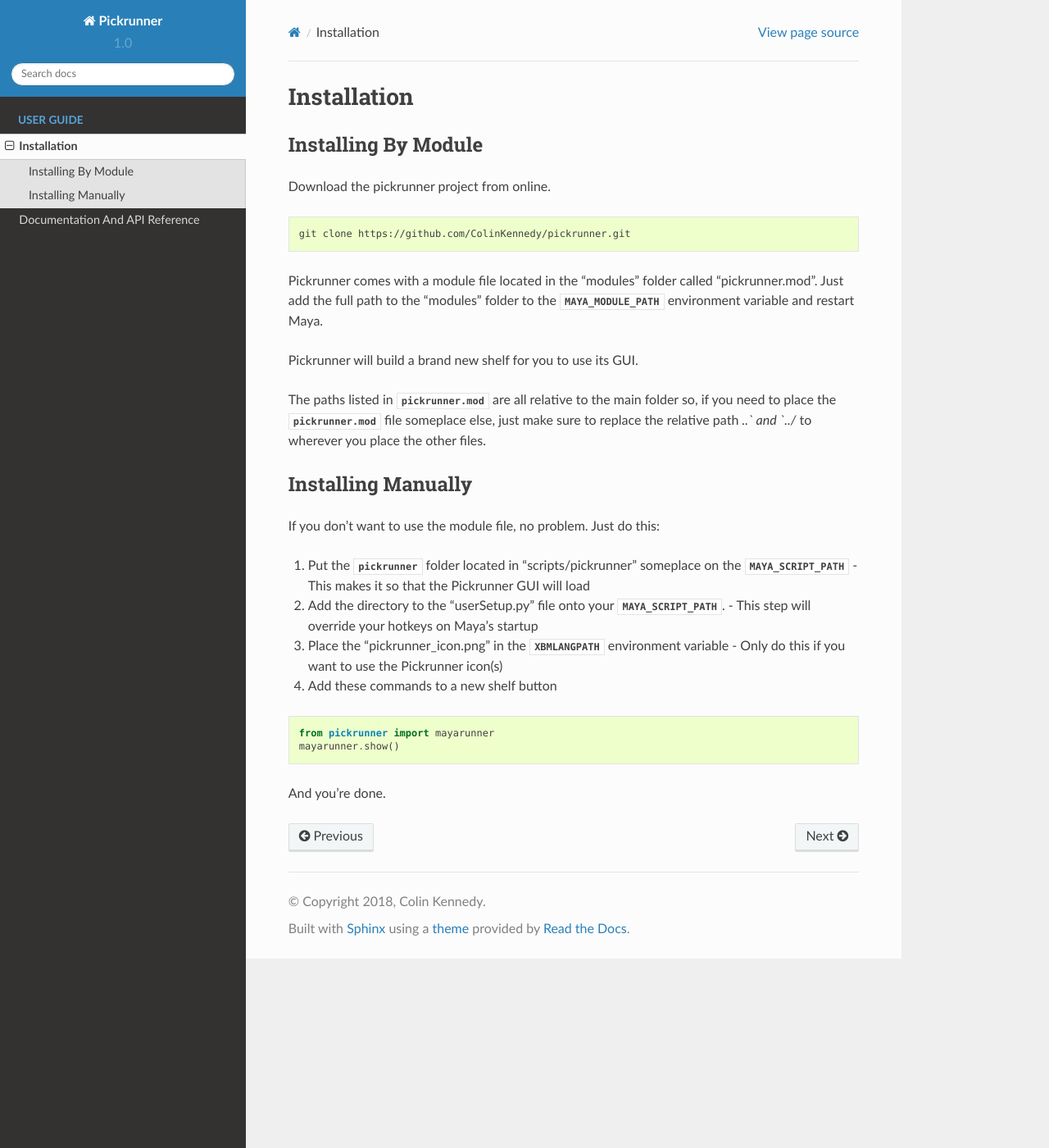
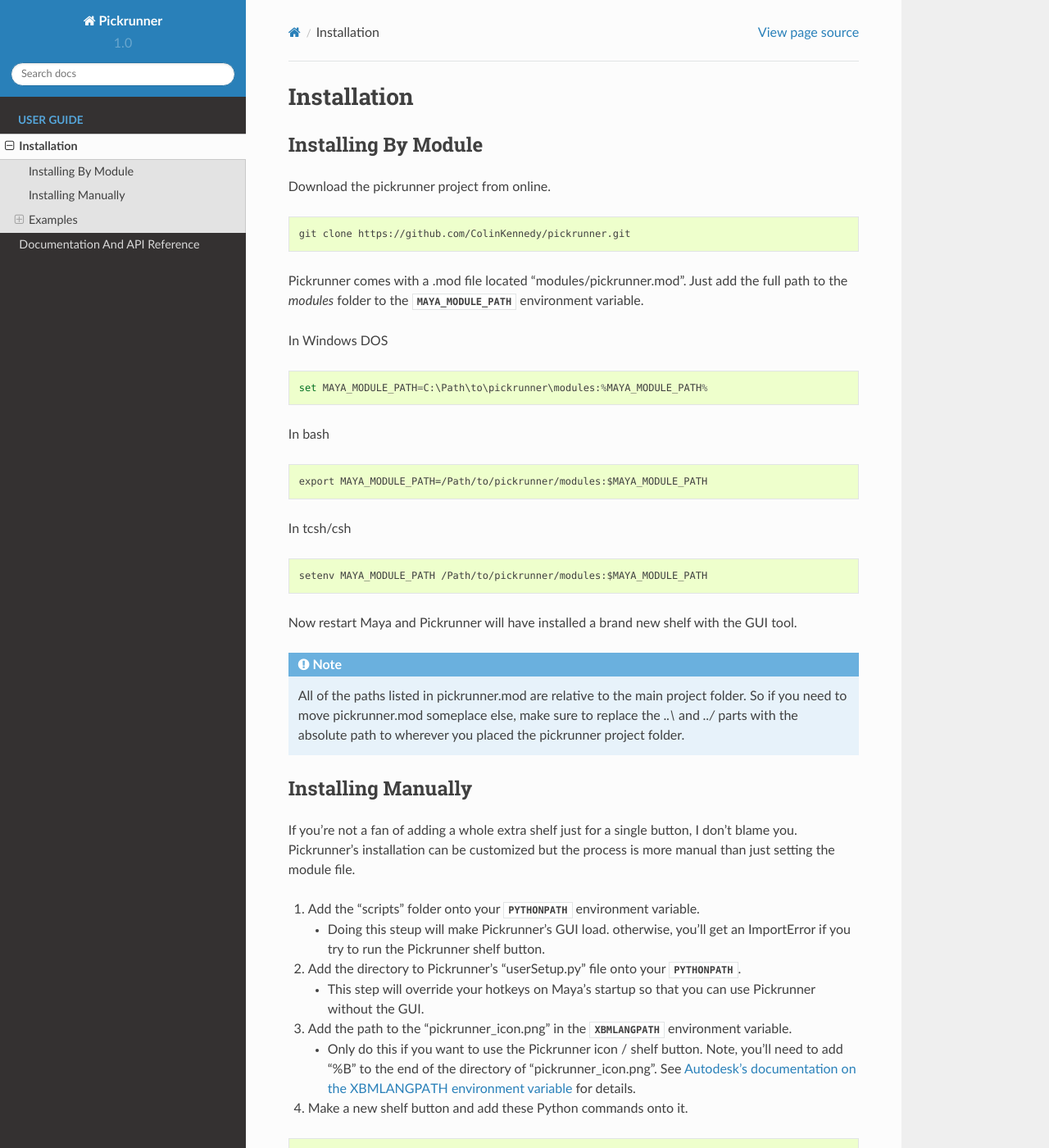
Before and after one commit to ColinKennedy/pickrunner, a Sphinx documentation site: the page built from docs/source/installation.rst, in a window 1280 px wide and 1400 px high. Shown: the whole window at 82% size. Built offline with Sphinx 7.4.7 and the Read the Docs theme 2.0.0, drawn with Linux system fonts in a browser that asks for light colours; some of the changed text lies outside the part shown.

Commit message:
Changed the installation.rst documentation to be more specific and also changed classmethods to staticmethods

```diff
--- a/docs/source/installation.rst
+++ b/docs/source/installation.rst
@@ -11,34 +11,96 @@
     git clone https://github.com/ColinKennedy/pickrunner.git
 
 
-Pickrunner comes with a module file located in the "modules" folder called
-"pickrunner.mod". Just add the full path to the "modules" folder to the
-:obj:`MAYA_MODULE_PATH` environment variable and restart Maya.
+Pickrunner comes with a .mod file located "modules/pickrunner.mod".
+Just add the full path to the `modules` folder to the
+:obj:`MAYA_MODULE_PATH` environment variable.
 
-Pickrunner will build a brand new shelf for you to use its GUI.
+In Windows DOS
 
-The paths listed in :obj:`pickrunner.mod` are all relative to the main folder so, if
-you need to place the :obj:`pickrunner.mod` file someplace else, just make sure to
-replace the relative path `..\` and `../` to wherever you place the other
-files.
+::
+
+    set MAYA_MODULE_PATH=C:\Path\to\pickrunner\modules:%MAYA_MODULE_PATH%
+
+In bash
+
+::
+
+    export MAYA_MODULE_PATH=/Path/to/pickrunner/modules:$MAYA_MODULE_PATH
+
+In tcsh/csh
+
+::
+
+    setenv MAYA_MODULE_PATH /Path/to/pickrunner/modules:$MAYA_MODULE_PATH
+
+Now restart Maya and Pickrunner will have installed a brand new shelf with the GUI tool.
+
+
+.. note ::
+
+    All of the paths listed in pickrunner.mod are relative to the main
+    project folder. So if you need to move pickrunner.mod someplace else,
+    make sure to replace the `..\\` and `../` parts with the absolute path to
+    wherever you placed the pickrunner project folder.
+
 
 Installing Manually
 -------------------
 
-If you don't want to use the module file, no problem. Just do this:
+If you're not a fan of adding a whole extra shelf just for a single button, I
+don't blame you. Pickrunner's installation can be customized but the process
+is more manual than just setting the module file.
 
-1. Put the :obj:`pickrunner` folder located in "scripts/pickrunner" someplace on the
-   :obj:`MAYA_SCRIPT_PATH`
-   - This makes it so that the Pickrunner GUI will load
-2. Add the directory to the "userSetup.py" file onto your :obj:`MAYA_SCRIPT_PATH`.
-   - This step will override your hotkeys on Maya's startup
-3. Place the "pickrunner_icon.png" in the :obj:`XBMLANGPATH` environment variable
-   - Only do this if you want to use the Pickrunner icon(s)
-4. Add these commands to a new shelf button
+
+1. Add the "scripts" folder onto your :obj:`PYTHONPATH` environment variable.
+
+   - Doing this steup will make Pickrunner's GUI load. otherwise,
+     you'll get an ImportError if you try to run the Pickrunner shelf
+     button.
+
+2. Add the directory to Pickrunner's "userSetup.py" file onto your
+   :obj:`PYTHONPATH`.
+
+   - This step will override your hotkeys on Maya's startup so that you can
+     use Pickrunner without the GUI.
+
+3. Add the path to the "pickrunner_icon.png" in the :obj:`XBMLANGPATH` environment variable.
+
+   - Only do this if you want to use the Pickrunner icon / shelf button.
+     Note, you'll need to add "%B" to the end of the directory of "pickrunner_icon.png". See `Autodesk's documentation on the XBMLANGPATH environment variable <https://knowledge.autodesk.com/support/maya/learn-explore/caas/CloudHelp/cloudhelp/2015/ENU/Maya/files/GUID-228CCA33-4AFE-4380-8C3D-18D23F7EAC72-htm.html>`_ for details.
+
+4. Make a new shelf button and add these Python commands onto it.
 
 ::
 
     from pickrunner import mayarunner
     mayarunner.show()
 
-And you're done.
+4b. If you want, use the pickrunner_icon.png file for your new shelf button.
+
+
+And that's it, you're done.
+
+
+Examples
+--------
+
+
+Module Example (Windows)
+++++++++++++++++++++++++
+
+
+::
+
+    set MAYA_MODULE_PATH=C:\Users\korinkite\Dropbox\Private\my_ENV\env_ROOT\python\packages\pickrunner\modules
+
+
+Manual Example (Windows)
+++++++++++++++++++++++++
+
+
+::
+
+    set XBMLANGPATH=C:\Users\korinkite\Dropbox\Private\my_ENV\env_ROOT\python\packages\pickrunner\icons\%B
+    set PYTHONPATH=C:\Users\korinkite\Dropbox\Private\my_ENV\env_ROOT\python\packages\pickrunner\scripts;%PYTHONPATH%
+    set PYTHONPATH=C:\Users\korinkite\Dropbox\Private\my_ENV\env_ROOT\python\packages\pickrunner\integration;%PYTHONPATH%
```
Also changed, not shown: 1 other file.
